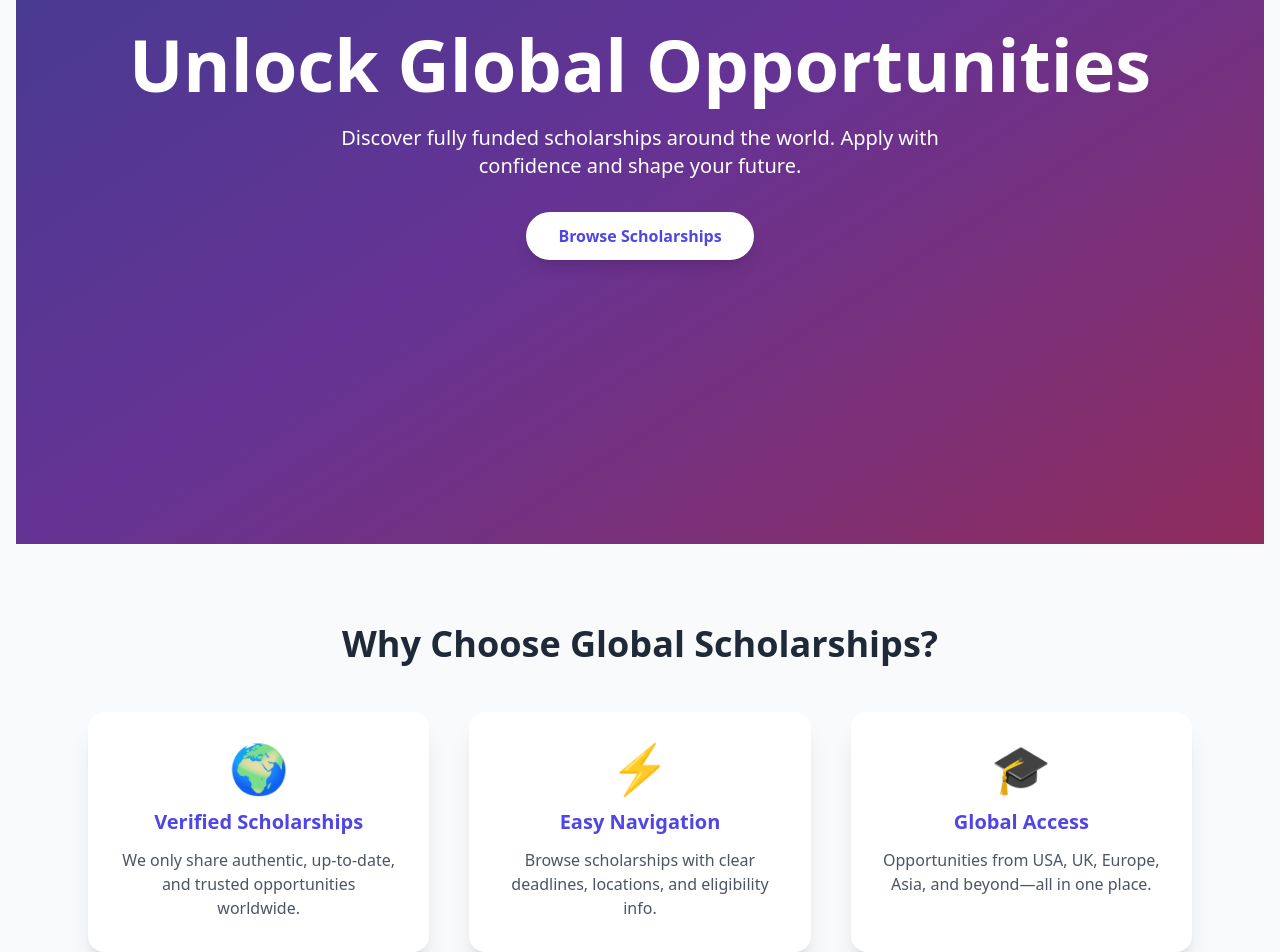
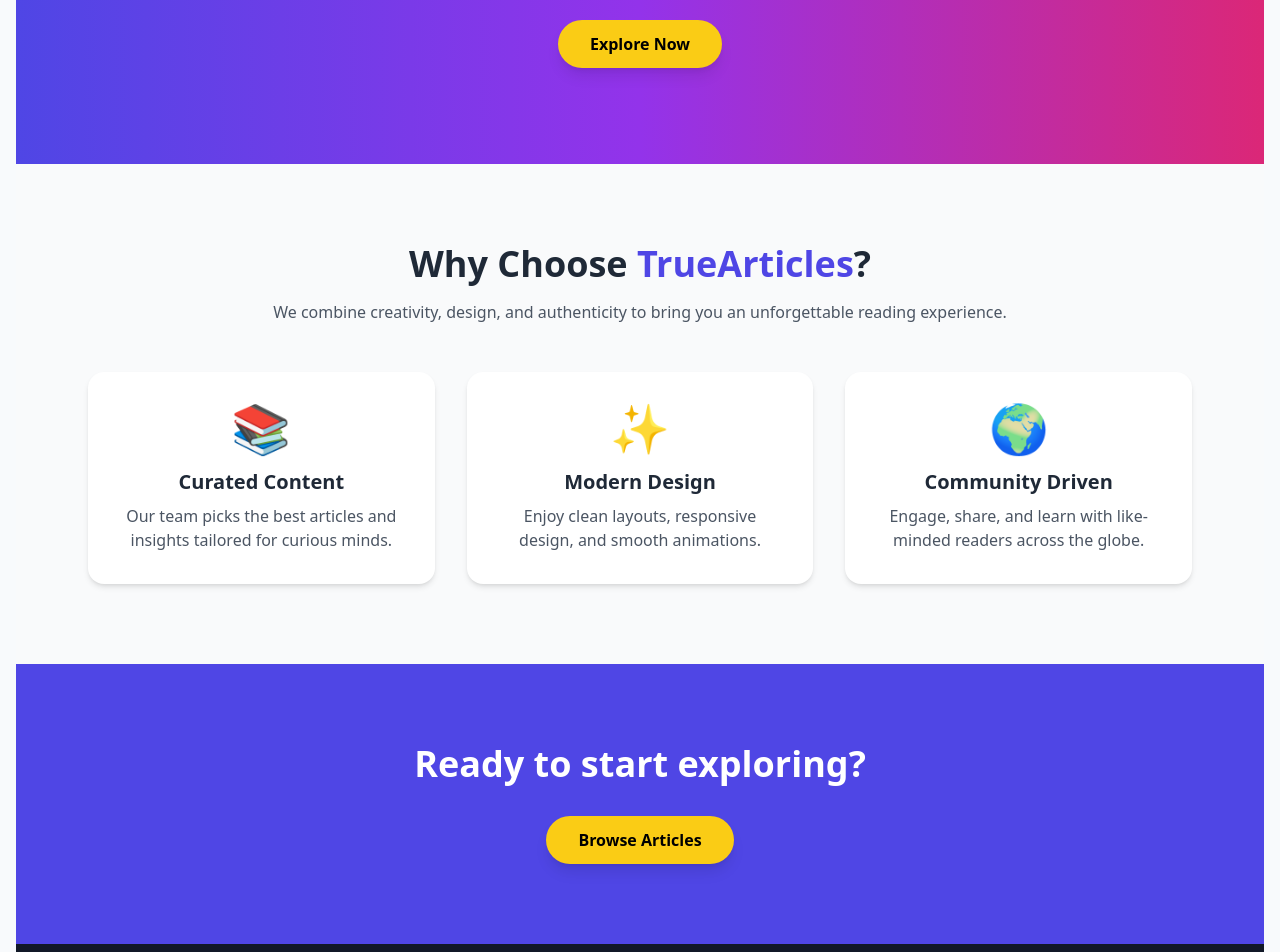
Before and after one commit to Safi649/TrueArticles, a Next.js app: page / in a window 1280 px wide. Shown: the part 360-1312 px from the top of the page. Built offline with nearby package versions, Linux system fonts and the light colour scheme.

Commit message:
Update index.js

```diff
--- a/pages/index.js
+++ b/pages/index.js
@@ -1,3 +1,4 @@
+// pages/index.js
 import Head from "next/head";
 import { motion } from "framer-motion";
 
@@ -5,123 +6,122 @@
   return (
     <>
       <Head>
-        <title>Global Scholarships</title>
+        <title>TrueArticles - Explore Knowledge</title>
         <meta
           name="description"
-          content="Find the latest international scholarships with deadlines, eligibility, and application links."
+          content="TrueArticles brings you curated articles, news, and stories with style and clarity."
         />
       </Head>
 
       {/* Hero Section */}
-      <section className="relative min-h-screen flex items-center justify-center bg-gradient-to-br from-indigo-500 via-purple-500 to-pink-500 text-white">
-        <div className="absolute inset-0 bg-black/40"></div>
-        <div className="relative z-10 text-center px-6">
+      <section className="relative bg-gradient-to-r from-indigo-600 via-purple-600 to-pink-600 text-white">
+        <div className="max-w-6xl mx-auto px-6 py-24 text-center">
           <motion.h1
-            initial={{ y: -50, opacity: 0 }}
-            animate={{ y: 0, opacity: 1 }}
-            transition={{ duration: 1 }}
-            className="text-5xl md:text-7xl font-extrabold leading-tight"
+            initial={{ opacity: 0, y: 30 }}
+            animate={{ opacity: 1, y: 0 }}
+            transition={{ duration: 0.8 }}
+            className="text-5xl md:text-6xl font-bold leading-tight"
           >
-            Unlock Global Opportunities
+            Welcome to <span className="text-yellow-300">TrueArticles</span>
           </motion.h1>
           <motion.p
-            initial={{ y: 50, opacity: 0 }}
-            animate={{ y: 0, opacity: 1 }}
-            transition={{ delay: 0.5, duration: 1 }}
-            className="mt-6 text-lg md:text-xl max-w-2xl mx-auto"
+            initial={{ opacity: 0, y: 30 }}
+            animate={{ opacity: 1, y: 0 }}
+            transition={{ duration: 1 }}
+            className="mt-6 text-lg md:text-xl text-gray-200 max-w-3xl mx-auto"
           >
-            Discover fully funded scholarships around the world.
-            Apply with confidence and shape your future.
+            Discover curated articles, insights, and trending stories that
+            inspire, inform, and empower your journey.
           </motion.p>
           <motion.a
-            href="/scholarships"
-            whileHover={{ scale: 1.1 }}
+            href="#features"
+            whileHover={{ scale: 1.05 }}
             whileTap={{ scale: 0.95 }}
-            className="inline-block mt-8 px-8 py-3 bg-white text-indigo-600 font-bold rounded-full shadow-lg hover:shadow-2xl transition"
+            className="inline-block mt-10 px-8 py-3 bg-yellow-400 text-black font-semibold rounded-full shadow-lg hover:bg-yellow-300 transition-all"
           >
-            Browse Scholarships
+            Explore Now
           </motion.a>
         </div>
       </section>
 
       {/* Features Section */}
-      <section className="py-20 bg-gray-50 text-center">
+      <section id="features" className="py-20 bg-gray-50">
+        <div className="max-w-6xl mx-auto px-6 text-center">
           <motion.h2
-          initial={{ opacity: 0 }}
-          whileInView={{ opacity: 1 }}
-          transition={{ duration: 1 }}
+            initial={{ opacity: 0, y: 30 }}
+            whileInView={{ opacity: 1, y: 0 }}
             viewport={{ once: true }}
-          className="text-3xl md:text-4xl font-bold mb-12 text-gray-800"
+            transition={{ duration: 0.8 }}
+            className="text-4xl font-bold text-gray-800"
           >
-          Why Choose Global Scholarships?
+            Why Choose <span className="text-indigo-600">TrueArticles</span>?
           </motion.h2>
+          <p className="mt-4 text-gray-600 max-w-3xl mx-auto">
+            We combine creativity, design, and authenticity to bring you an
+            unforgettable reading experience.
+          </p>
 
-        <div className="grid md:grid-cols-3 gap-10 max-w-6xl mx-auto px-6">
+          <div className="grid md:grid-cols-3 gap-8 mt-12">
             {[
               {
-              title: "Verified Scholarships",
-              desc: "We only share authentic, up-to-date, and trusted opportunities worldwide.",
-              icon: "🌍",
+                title: "Curated Content",
+                desc: "Our team picks the best articles and insights tailored for curious minds.",
+                icon: "📚",
               },
               {
-              title: "Easy Navigation",
-              desc: "Browse scholarships with clear deadlines, locations, and eligibility info.",
-              icon: "⚡",
+                title: "Modern Design",
+                desc: "Enjoy clean layouts, responsive design, and smooth animations.",
+                icon: "✨",
               },
               {
-              title: "Global Access",
-              desc: "Opportunities from USA, UK, Europe, Asia, and beyond—all in one place.",
-              icon: "🎓",
+                title: "Community Driven",
+                desc: "Engage, share, and learn with like-minded readers across the globe.",
+                icon: "🌍",
               },
             ].map((feature, i) => (
               <motion.div
                 key={i}
-              initial={{ opacity: 0, y: 50 }}
+                initial={{ opacity: 0, y: 40 }}
                 whileInView={{ opacity: 1, y: 0 }}
-              transition={{ duration: 0.8, delay: i * 0.2 }}
                 viewport={{ once: true }}
-              className="bg-white shadow-xl rounded-2xl p-8 hover:shadow-2xl transition"
+                transition={{ duration: 0.7, delay: i * 0.2 }}
+                className="p-8 bg-white rounded-2xl shadow-md hover:shadow-xl transition"
               >
-              <div className="text-5xl mb-4">{feature.icon}</div>
-              <h3 className="text-xl font-bold mb-3 text-indigo-600">
+                <div className="text-5xl">{feature.icon}</div>
+                <h3 className="mt-4 text-xl font-semibold text-gray-800">
                   {feature.title}
                 </h3>
-              <p className="text-gray-600">{feature.desc}</p>
+                <p className="mt-2 text-gray-600">{feature.desc}</p>
               </motion.div>
             ))}
+          </div>
         </div>
       </section>
 
       {/* Call to Action */}
-      <section className="py-20 bg-gradient-to-r from-pink-500 via-purple-500 to-indigo-500 text-white text-center">
+      <section className="py-20 bg-indigo-600 text-white text-center">
         <motion.h2
-          initial={{ scale: 0.9, opacity: 0 }}
-          whileInView={{ scale: 1, opacity: 1 }}
-          transition={{ duration: 1 }}
+          initial={{ opacity: 0, scale: 0.9 }}
+          whileInView={{ opacity: 1, scale: 1 }}
           viewport={{ once: true }}
-          className="text-3xl md:text-4xl font-bold mb-6"
+          transition={{ duration: 0.8 }}
+          className="text-4xl font-bold"
         >
-          Start Your Scholarship Journey Today
+          Ready to start exploring?
         </motion.h2>
-        <p className="mb-8 max-w-2xl mx-auto">
-          Explore scholarships that match your goals and apply before deadlines.
-        </p>
         <motion.a
-          href="/scholarships"
-          whileHover={{ scale: 1.1 }}
+          href="/articles"
+          whileHover={{ scale: 1.05 }}
           whileTap={{ scale: 0.95 }}
-          className="inline-block px-8 py-3 bg-white text-indigo-600 font-bold rounded-full shadow-lg hover:shadow-2xl transition"
+          className="inline-block mt-8 px-8 py-3 bg-yellow-400 text-black font-semibold rounded-full shadow-lg hover:bg-yellow-300 transition-all"
         >
-          Find Scholarships
+          Browse Articles
         </motion.a>
       </section>
 
       {/* Footer */}
-      <footer className="bg-gray-900 text-gray-300 py-6 text-center">
-        <p>
-          © {new Date().getFullYear()} Global Scholarships | Built by{" "}
-          <span className="text-indigo-400 font-semibold">M Abbas Safi</span>
-        </p>
+      <footer className="py-8 bg-gray-900 text-gray-400 text-center">
+        <p>© {new Date().getFullYear()} TrueArticles. All rights reserved.</p>
       </footer>
     </>
   );
```
Lines whose indentation alone changed are shown as unchanged.
